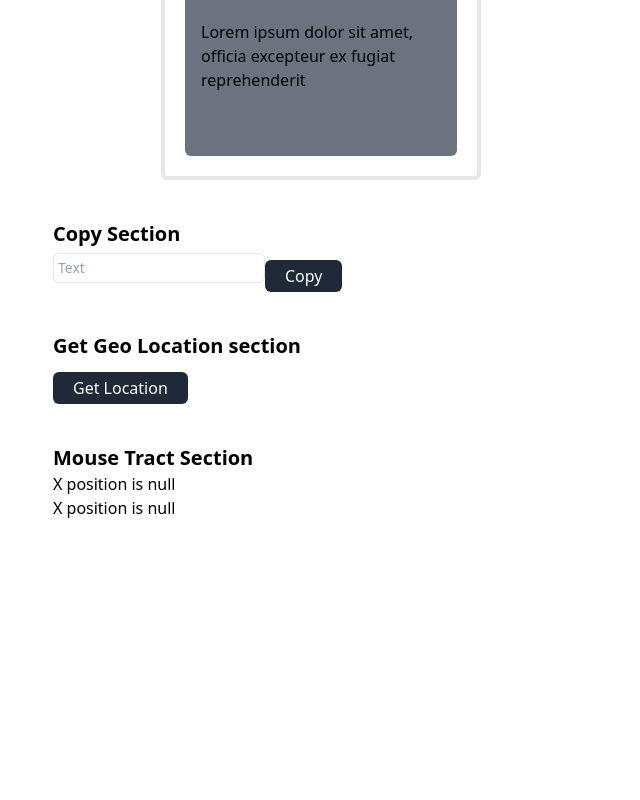
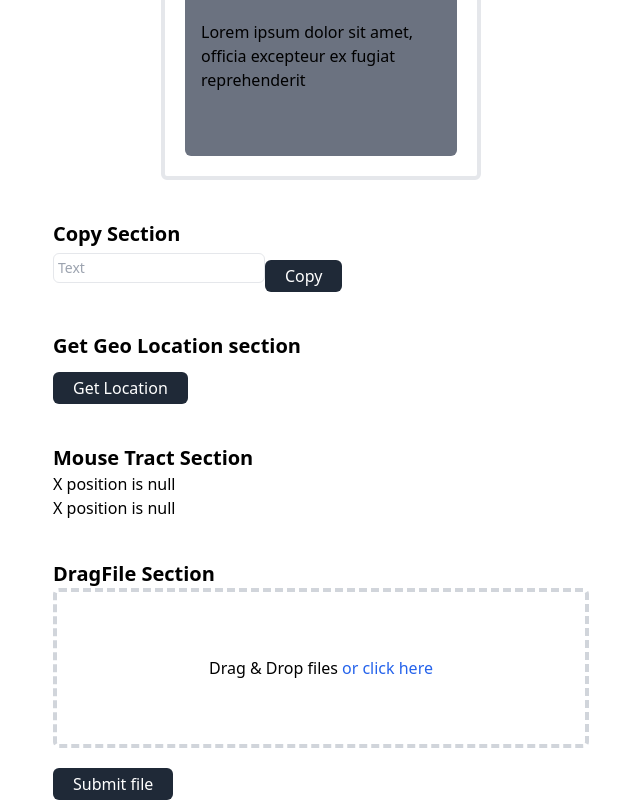
Before and after one commit to Zeddnyx/react-components, a React (Vite) app: page / in a window 1280 px wide. Shown: the part 1472-2272 px from the top of the page, without its empty margins (319-959 px from the left). Before the commit the page ends 1992 px from the top, so only its background shows below. Built offline with nearby package versions, Linux system fonts and the light colour scheme.

Commit message:
feat: dragAndDrop file

```diff
--- /dev/null
+++ b/src/components/DropFile.tsx
@@ -0,0 +1,76 @@
+import { useState, useRef } from "react";
+
+export default function DropFile() {
+  const [file, setFile] = useState<File[]>([]);
+  const [isError, setIsError] = useState(false);
+  const fileSize = 3 * 1024 * 1024; // 3MB
+  const acceptedFileTypes = ["image/jpeg", "image/png"];
+
+  const inputRef = useRef<HTMLInputElement>(null);
+
+  const handleDrop = (e: React.DragEvent) => {
+    e.preventDefault();
+    setFile((prev: File[]) => [...prev, e.dataTransfer.files[0]]);
+    // file[0].size <= fileSize && acceptedFileTypes.includes(file[0].type)
+    // TODO validate file
+  };
+
+  const handleClick = (e: React.ChangeEvent<HTMLInputElement>) => {
+    const files = e?.target?.files;
+    files ? setFile((prev: File[]) => [...prev, files[0]]) : null;
+  };
+
+  const handleDelete = (id: number) => {
+    setFile((prev: File[]) => prev.filter((_, index) => index !== id));
+  };
+
+  const handleSubmit = () => {
+    console.log(file);
+  };
+
+  return (
+    <>
+      <div className="relative w-full p-2 flex justify-center flex-col items-center border-4 border-gray-300 border-dashed rounded-md h-40">
+        <div
+          className="w-full h-full flex text-center justify-center items-center gap-1 hover:opacity-40"
+          onDrop={handleDrop}
+          onDragOver={(e) => e.preventDefault()}
+        >
+          <p>Drag & Drop files </p>
+          <p
+            onClick={() => inputRef.current?.click()}
+            className="cursor-pointer text-blue-600"
+          >
+            or click here
+          </p>
+        </div>
+        <input
+          type="file"
+          multiple
+          hidden
+          onChange={handleClick}
+          ref={inputRef}
+        />
+      </div>
+
+      {isError && (
+        <p>Maximum size allowed is 3MB and only accept JPEG and PNG</p>
+      )}
+
+      <div className="flex flex-wrap justify-center w-full gap-2 mt-2">
+        {file?.map((file, index) => (
+          <div key={index} className="w-20 h-20 bg-gray-300 p-1">
+            <p onClick={() => handleDelete(index)}>x</p>
+            <p className="line-clamp-1">{file.name}</p>
+          </div>
+        ))}
+      </div>
+
+      <div>
+        <button onClick={handleSubmit} className={isError ? "hidden" : "block"}>
+          Submit file
+        </button>
+      </div>
+    </>
+  );
+}
--- /dev/null
+++ b/src/pages/DragFileSection.tsx
@@ -0,0 +1,10 @@
+import DropFile from "~/components/DropFile";
+
+export default function DragFileSection() {
+  return (
+    <div>
+      <h2>DragFile Section</h2>
+      <DropFile />
+    </div>
+  );
+}
--- a/src/pages/Homepage.tsx
+++ b/src/pages/Homepage.tsx
@@ -9,6 +9,7 @@ import ScrollSnap from "./ScrollSnap";
 import CopySection from "./CopySection";
 import GeoLocation from "./GeoLocation";
 import MouseTractSection from "./MouseTractSection";
+import DragFileSection from "./DragFileSection";
 
 export default function Homepage() {
   return (
@@ -23,6 +24,7 @@ export default function Homepage() {
       <CopySection />
       <GeoLocation />
       <MouseTractSection />
+      <DragFileSection />
     </div>
   );
 }
```
